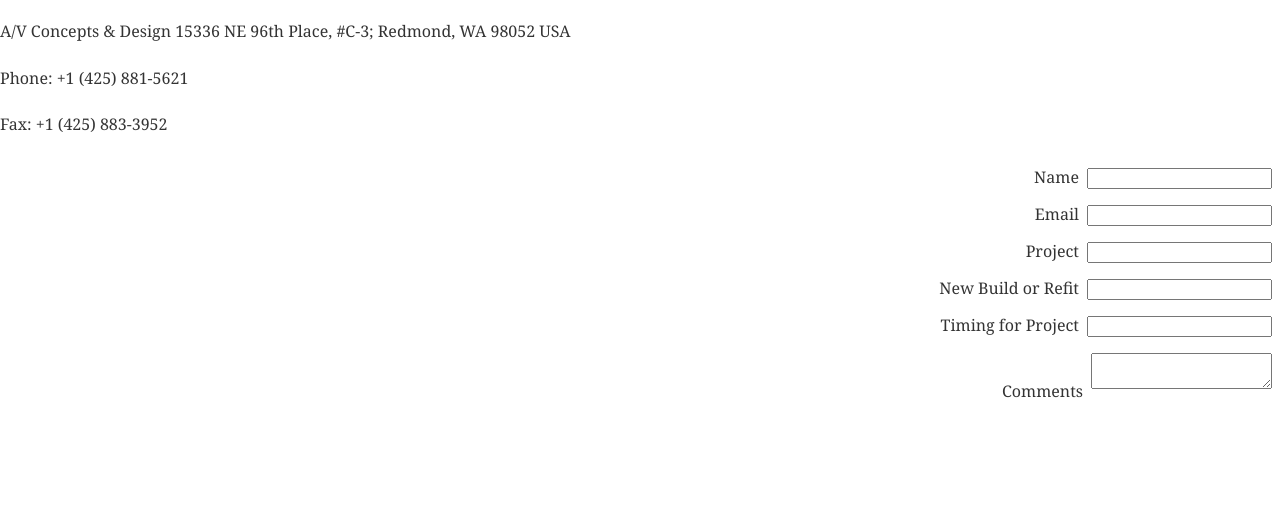
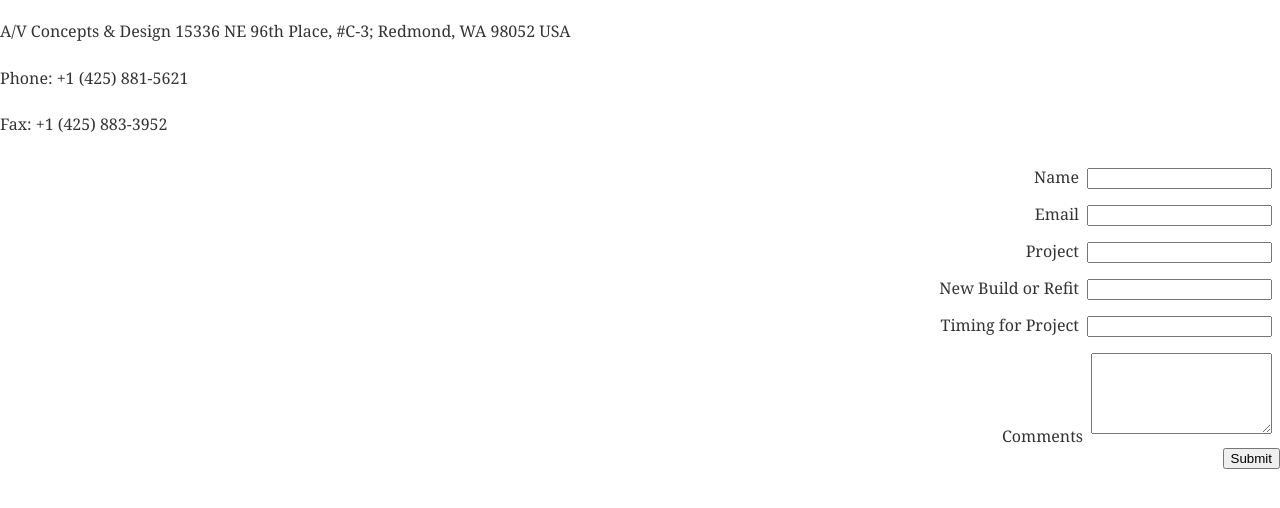
Before and after one commit to scott-ammon/avcd-gatsby, a Gatsby site: page /contact in a window 1280 px wide. Shown: the part 38-546 px from the top of the page. Built offline with nearby package versions, Linux system fonts and the light colour scheme; Gatsby itself is replaced by a stand-in of ours.

Commit message:
added contact form attributes for Netlify

```diff
--- a/src/pages/contact.js
+++ b/src/pages/contact.js
@@ -25,7 +25,8 @@
           <p>Phone:	+1 (425) 881-5621</p>
           <p>Fax:	+1 (425) 883-3952</p>
         </div>
-        <form className={styles.contactFlex}>
+        <form className={styles.contactFlex} method="post" action="#" name="contact" data-netlify="true" data-netlify-honeypot="bot-field">
+          <input type="hidden" name="bot-field"/>
           <label>
             Name
             <input
@@ -78,10 +79,12 @@
             <textarea
               name="comments"
               type="text"
+              rows="5"
               onChange={this.handleInputChange}
               className={styles.contactInput}
             />
           </label>
+          <button type="submit">Submit</button>
         </form>
 
       </div>
```
